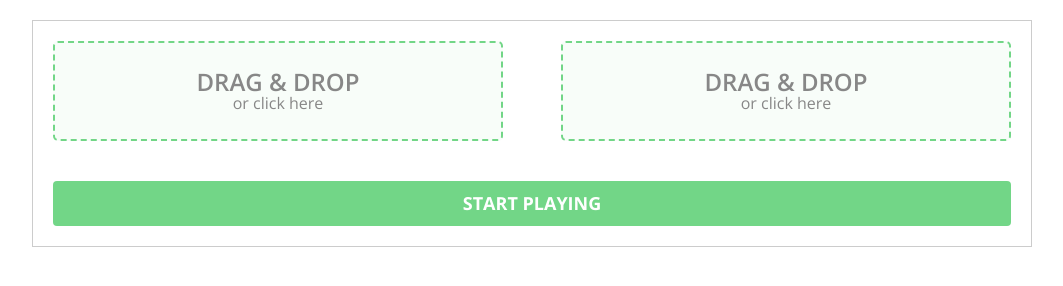
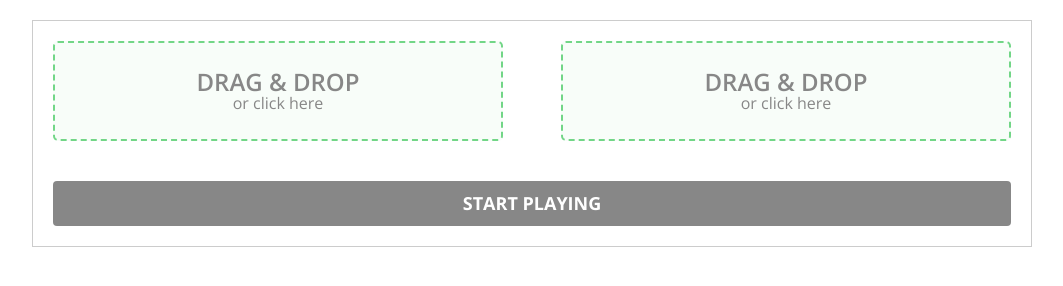
Before and after one commit to igor-budzin/dj-controller, a React app: page /upload in a window 1280 px wide. Shown: the whole page, without its empty margins (108-1171 px from the left). Built offline with nearby package versions, Linux system fonts and the light colour scheme.

Commit message:
done uploader

```diff
--- a/src/assets/styles/main.scss
+++ b/src/assets/styles/main.scss
@@ -168,6 +168,10 @@ h1, h2 {
     &:hover {
         background-color: darken($green, 5%);
     }
+    &.disable {
+        background-color: #878787;
+        cursor: default;
+    }
 }
 
 .main-music-controller {
--- /dev/null
+++ b/src/components/NotFoundContainer.js
@@ -0,0 +1,11 @@
+import React, {Component} from 'react';
+
+export default class App extends Component {
+	render() {
+		return (
+			<div className="not-found">
+                <h1 styles={{textAlign: 'center'}}>404<br />Page not found</h1>
+			</div>
+		);
+	}
+}
--- a/src/components/app.js
+++ b/src/components/app.js
@@ -1,21 +1,43 @@
 import React, {Component} from 'react';
-import {Switch, Route} from 'react-router-dom';
-import uploadContainer from './upload/uploadContainer';
-import controllerContainer from './controller/controllerContainer';
+import {Switch, Route, Redirect} from 'react-router-dom';
+import UploadContainer from './uploader/uploadContainer';
+import ControllerContainer from './controller/controllerContainer';
+import NotFoundContainer from './NotFoundContainer';
 import '../assets/styles/main.scss';
 
+export default class App extends Component {
+	constructor(props) {
+		super(props);
 
-export default class App extends Component {
+		this.state = {
+			leftAudioFiles: [],
+			rightAudioFiles: []
+		};
+	}
 
 	render() {
 		return (
 			<div className="app">
                 <Switch>
-                    <Route path='/upload' component={uploadContainer}/>
-                    <Route path='/dj-controller' component={controllerContainer}/>
+                    <Route
+						path='/upload'
+						render={() =>
+							<UploadContainer
+								leftAudioFiles={(audioFiles) => this.setState({leftAudioFiles: audioFiles})}
+								rightAudioFiles={(audioFiles) => this.setState({rightAudioFiles: audioFiles})}
+							/>}
+					/>
+                    <Route
+						path='/dj-controller'
+						render={() =>
+							<ControllerContainer
+
+							/>}
+					/>
+					<Route path='/' exact={true} render={() => <Redirect to="/upload" />} />
+					<Route path='*' exact={true} component={NotFoundContainer} />
                 </Switch>
 			</div>
 		);
 	}
-
 }
--- a/src/components/upload/uploadContainer.js
+++ /dev/null
@@ -1,45 +0,0 @@
-import React, {Component} from 'react';
-import UploadList from './uploadList';
-import {Redirect} from "react-router-dom";
-
-export default class UploadContainer extends Component {
-	constructor(props) {
-		super(props);
-
-		this.state = {
-			redirect: false,
-			leftFileArray: [],
-			rightFileArray: []
-		};
-	}
-
-	handleStart(files) {
-		console.log("Start ...");
-
-		const reader = new FileReader();
-
-
-
-		reader.onabort = () => console.log('file reading was aborted');
-		reader.onerror = () => console.log('file reading has failed');
-
-		console.log("Redirect ...");
-		// this.setState({redirect: true});
-	}
-
-	render() {
-		return (
-            <div>
-				<div className="cf">
-					<UploadList fileUpload={(fileArray) => this.setState({leftFileArray: fileArray})} />
-					<UploadList fileUpload={(fileArray) => this.setState({rightFileArray: fileArray})} />
-				</div>
-				{
-					this.state.redirect ?
-					<Redirect to="/dj-controller" /> :
-					<a onClick={this.handleStart.bind(this)} className="start-btn">Start playing</a>
-				}
-            </div>
-		);
-	}
-}
--- a/src/components/upload/listItem.js
+++ b/src/components/uploader/listItem.js
@@ -1,6 +1,9 @@
 import React, {Component} from 'react';
 
 export default class ListItem extends Component {
+	shouldComponentUpdate() {
+		return false;
+	}
 
 	render() {
 		return (
@@ -16,5 +19,4 @@ export default class ListItem extends Component {
 			</div>
 		);
 	}
-
 }
--- /dev/null
+++ b/src/components/uploader/uploadContainer.js
@@ -0,0 +1,58 @@
+import React, {Component} from 'react';
+import UploadList from './uploadList';
+import {Redirect} from "react-router-dom";
+
+export default class UploadContainer extends Component {
+	constructor(props) {
+		super(props);
+
+		this.state = {
+			redirect: false,
+			leftFileArray: [],
+			rightFileArray: []
+		};
+
+		// this.state.leftFileArray.forEach((file) => {
+		// 	const reader = new FileReader();
+		// 	reader.onload = () => {
+		// 		var sound = new Howl({
+		// 		  src: [reader.result]
+		// 		});
+		// 		sound.play();
+		// 		console.log('3333');
+		// 	}
+		// 	reader.readAsDataURL(file);
+		// });
+	}
+
+	handleStart(files) {
+		if(this.state.leftFileArray.length > 0 && this.state.rightFileArray.length > 0) {
+			this.props.leftAudioFiles.call(null, this.state.leftFileArray);
+			this.props.rightAudioFiles.call(null, this.state.rightFileArray);
+			this.setState({redirect: true});
+		}
+	}
+
+	render() {
+		let left = this.state.leftFileArray.length;
+		let right = this.state.rightFileArray.length;
+
+		return (
+            <div>
+				<div className="cf">
+					<UploadList fileUpload={(fileArray) => this.setState({leftFileArray: fileArray})} />
+					<UploadList fileUpload={(fileArray) => this.setState({rightFileArray: fileArray})} />
+				</div>
+				{
+					this.state.redirect ?
+					<Redirect to="/dj-controller" /> :
+					<a
+						onClick={this.handleStart.bind(this)}
+						className={"start-btn" + (left && right ? '' : ' disable')}>
+						Start playing
+					</a>
+				}
+            </div>
+		);
+	}
+}
--- a/src/components/upload/uploadList.js
+++ b/src/components/uploader/uploadList.js
@@ -3,8 +3,9 @@ import Dropzone from 'react-dropzone'
 import ListItem from './listItem';
 
 export default class UploadList extends Component {
-	constructor() {
-		super();
+	constructor(props) {
+		super(props);
+
 		this.state = {
 			uploadFiles: []
 		};
@@ -16,6 +17,8 @@ export default class UploadList extends Component {
 		});
 		this.setState({
 			uploadFiles: newFiles
+		}, () => {
+			this.props.fileUpload(this.state.uploadFiles);
 		});
 	}
 
@@ -23,9 +26,14 @@ export default class UploadList extends Component {
 		const files = [...this.state.uploadFiles, ...acceptedFiles];
 		this.setState({
 			uploadFiles: files
+		}, () => {
+			this.props.fileUpload(this.state.uploadFiles);
 		});
 	}
 
+	shouldComponentUpdate(nextProps, nextState) {
+		return this.state.uploadFiles.length !== nextState.uploadFiles.length;
+	}
 
 	render() {
 		const _handleRemove = this.handleRemove.bind(this);
@@ -36,10 +44,10 @@ export default class UploadList extends Component {
 					<p>or click here</p>
 				</Dropzone>
 				{
-					this.state.uploadFiles.map((file, index) => {
+					this.state.uploadFiles.map((file) => {
 						return (
 							<ListItem
-								key={index}
+								key={file.preview}
 								preview={file.preview}
 								onRemove={_handleRemove}>
 								{file.name}
```
